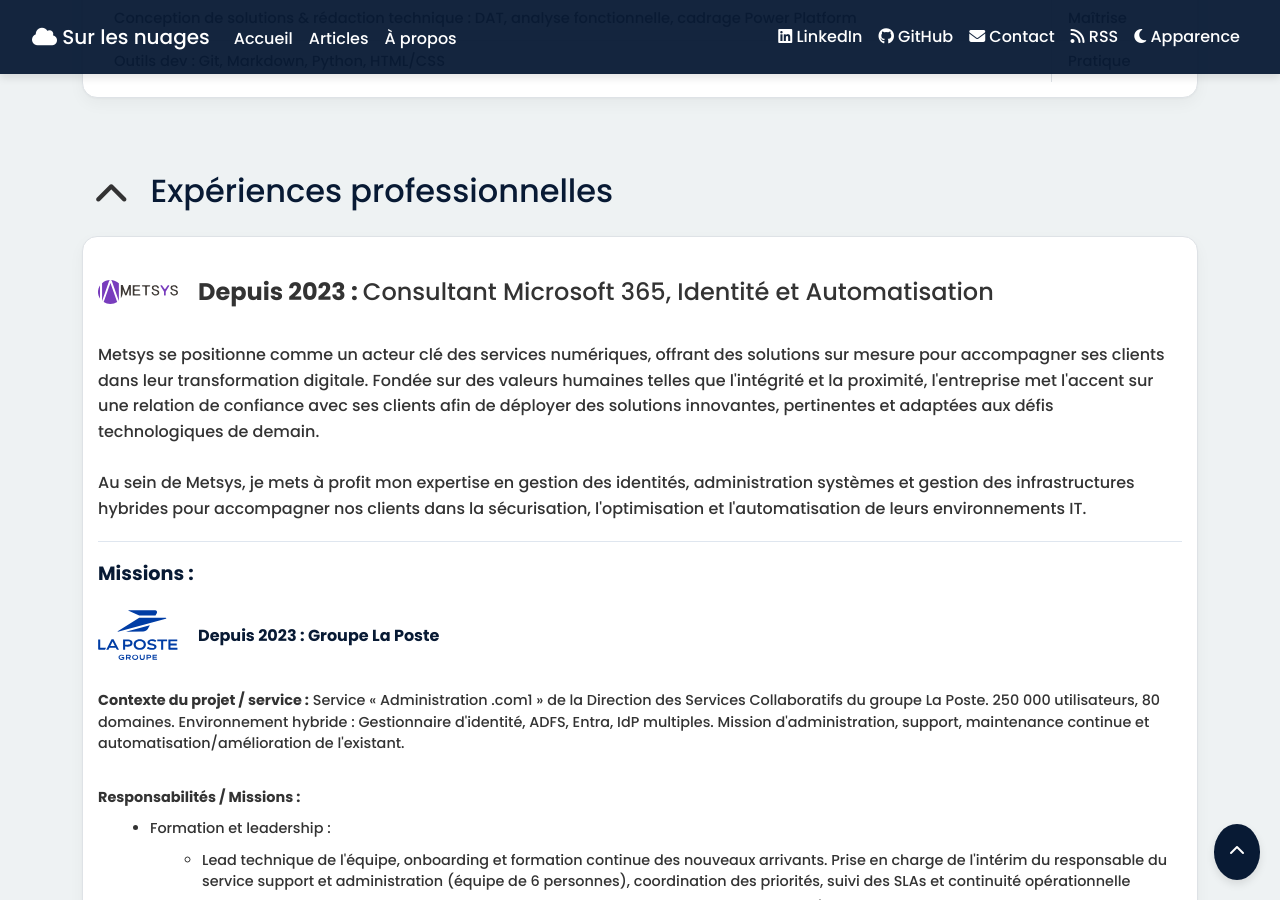
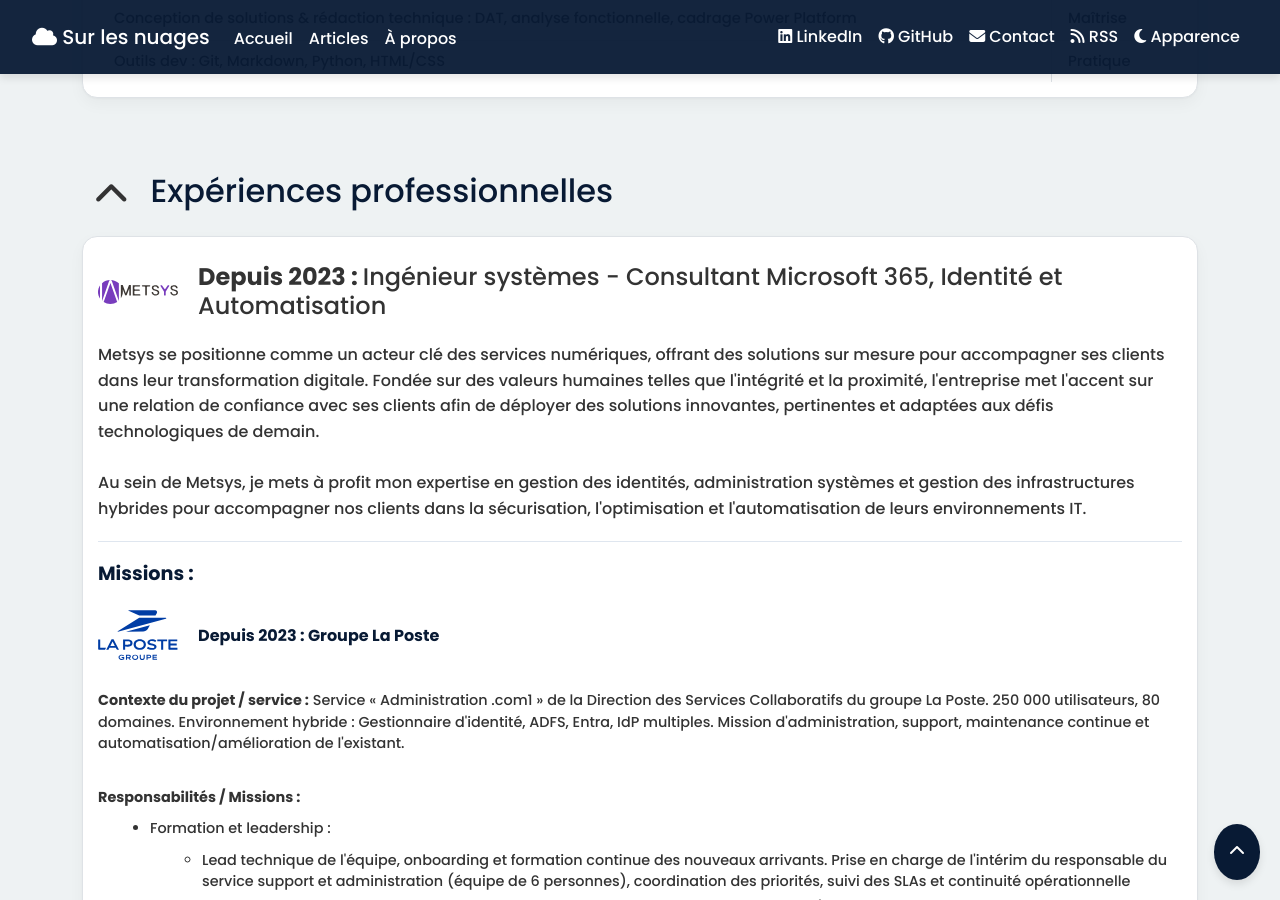
Before and after one commit to Arnaud-Ferriere/SurLesNuages, a Jekyll site: the page built from about.html, in a window 1280 px wide and 900 px high, scrolled down 1764 px. Built offline with Jekyll 4.4.1, drawn with Linux system fonts in a browser that asks for light colours.

Commit message:
Update job title for Metsys experience

```diff
--- a/_data/experiences.yml
+++ b/_data/experiences.yml
@@ -1,7 +1,7 @@
 - company: "Metsys"
   logo: "assets/about/metsys-logo.svg"
   period: "Depuis 2023"
-  title: "Consultant Microsoft 365, Identité et Automatisation"
+  title: "Ingénieur systèmes - Consultant Microsoft 365, Identité et Automatisation"
   description: >-
     Metsys se positionne comme un acteur clé des services numériques, offrant des solutions sur
     mesure pour accompagner ses clients dans leur transformation digitale. Fondée sur des valeurs
```
